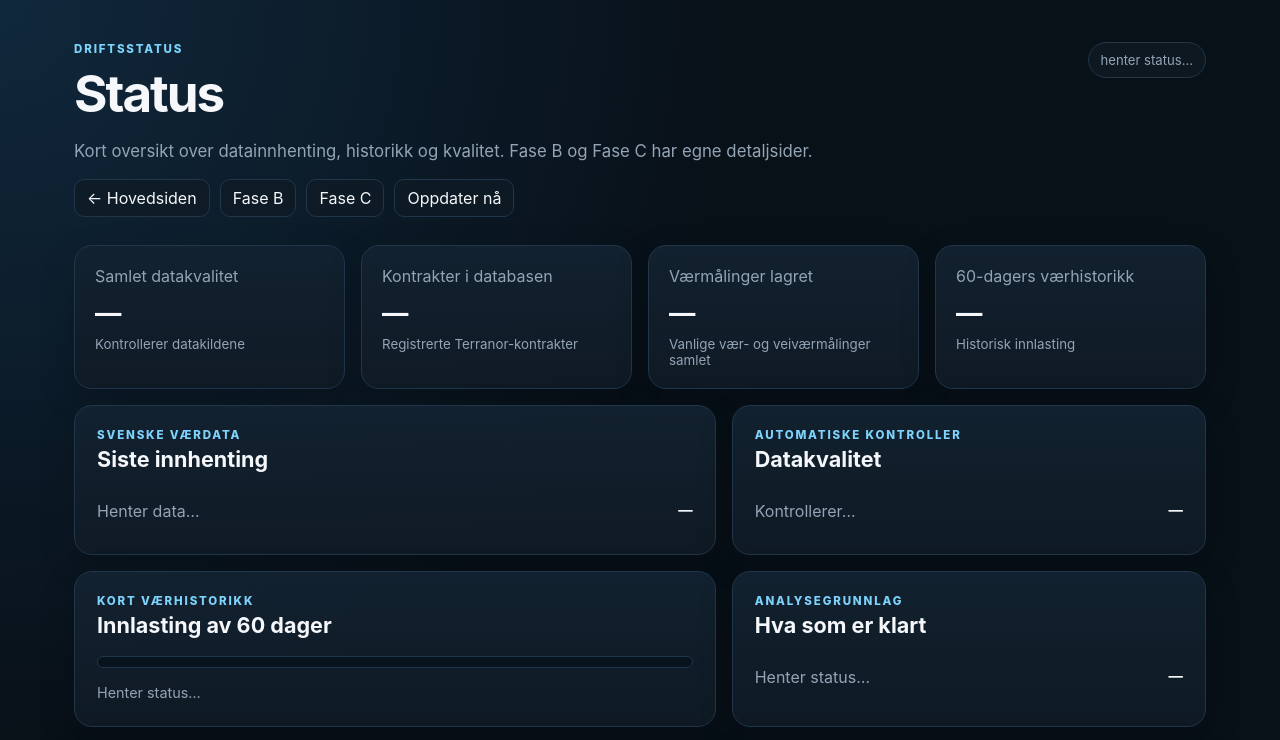
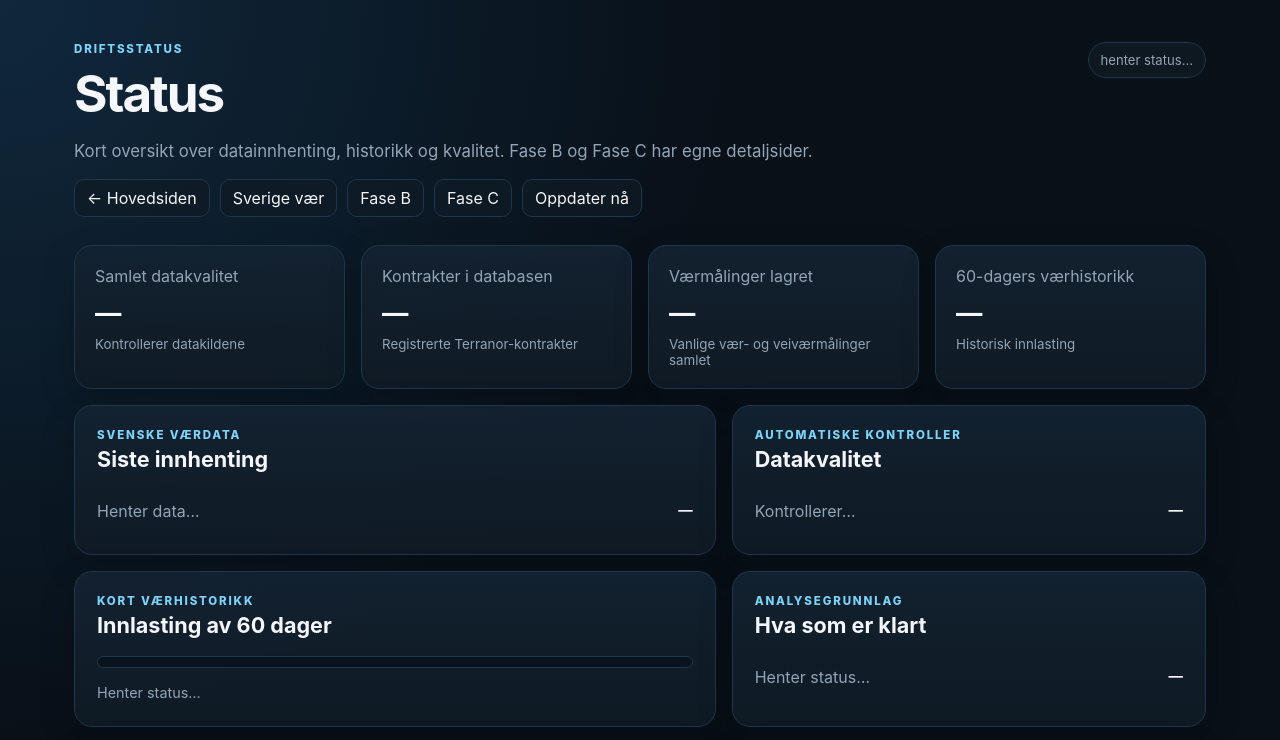
Before and after one commit to MKej88/terranor-tracker, a website: page public/status.html in a window 1280 px wide. Shown: the top 740 px of the page. Drawn offline with Linux system fonts and the light colour scheme; no server answers.

Commit message:
Lenk datastatus til svensk værside

```diff
--- a/public/status.html
+++ b/public/status.html
@@ -16,6 +16,7 @@
           <p class="lede">Kort oversikt over datainnhenting, historikk og kvalitet. Fase B og Fase C har egne detaljsider.</p>
           <nav class="page-nav">
             <a href="/">← Hovedsiden</a>
+            <a href="/sverige.html">Sverige vær</a>
             <a href="/fase-b.html">Fase B</a>
             <a href="/fase-c.html">Fase C</a>
             <button id="refresh-button" type="button">Oppdater nå</button>
```
